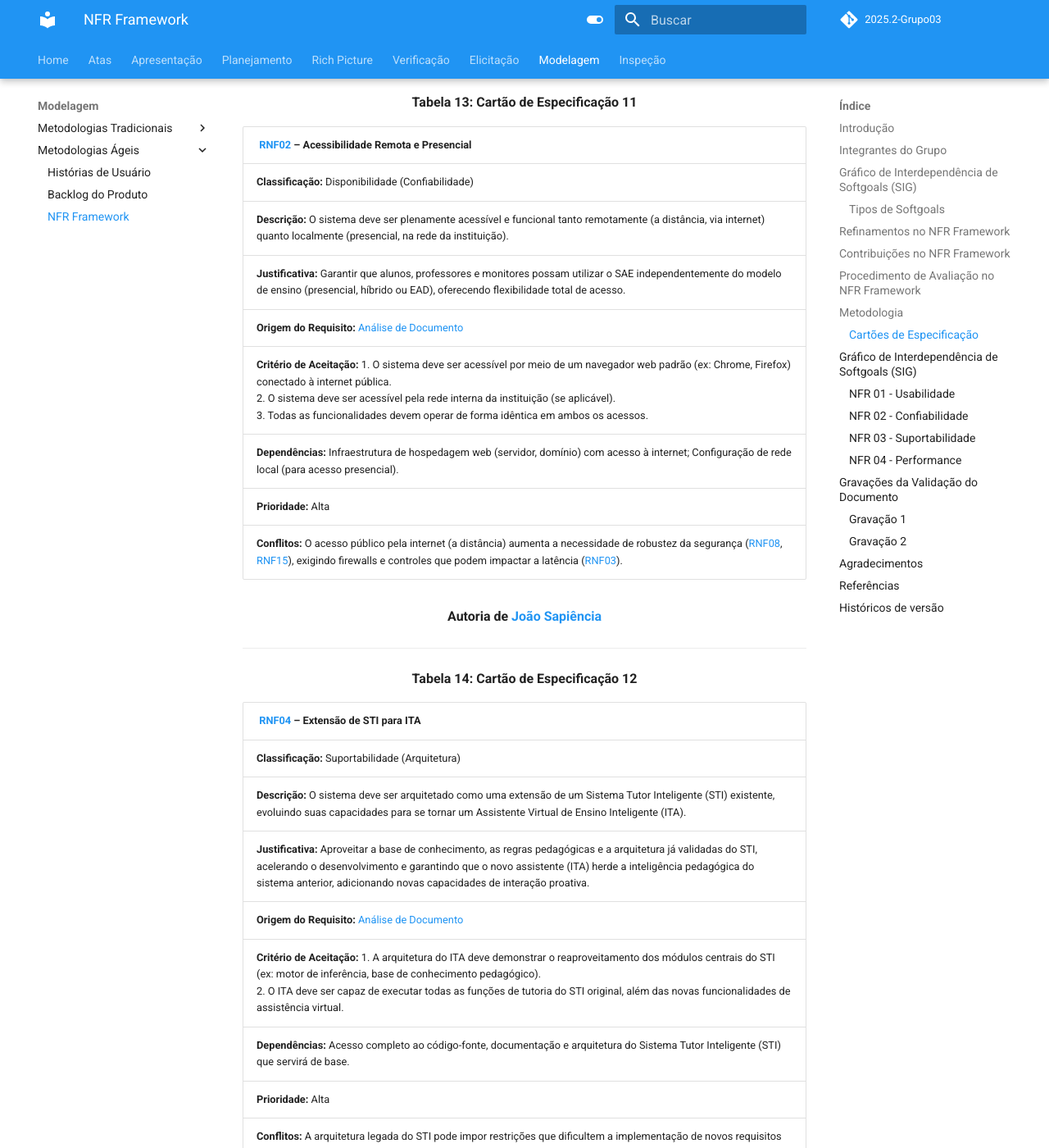
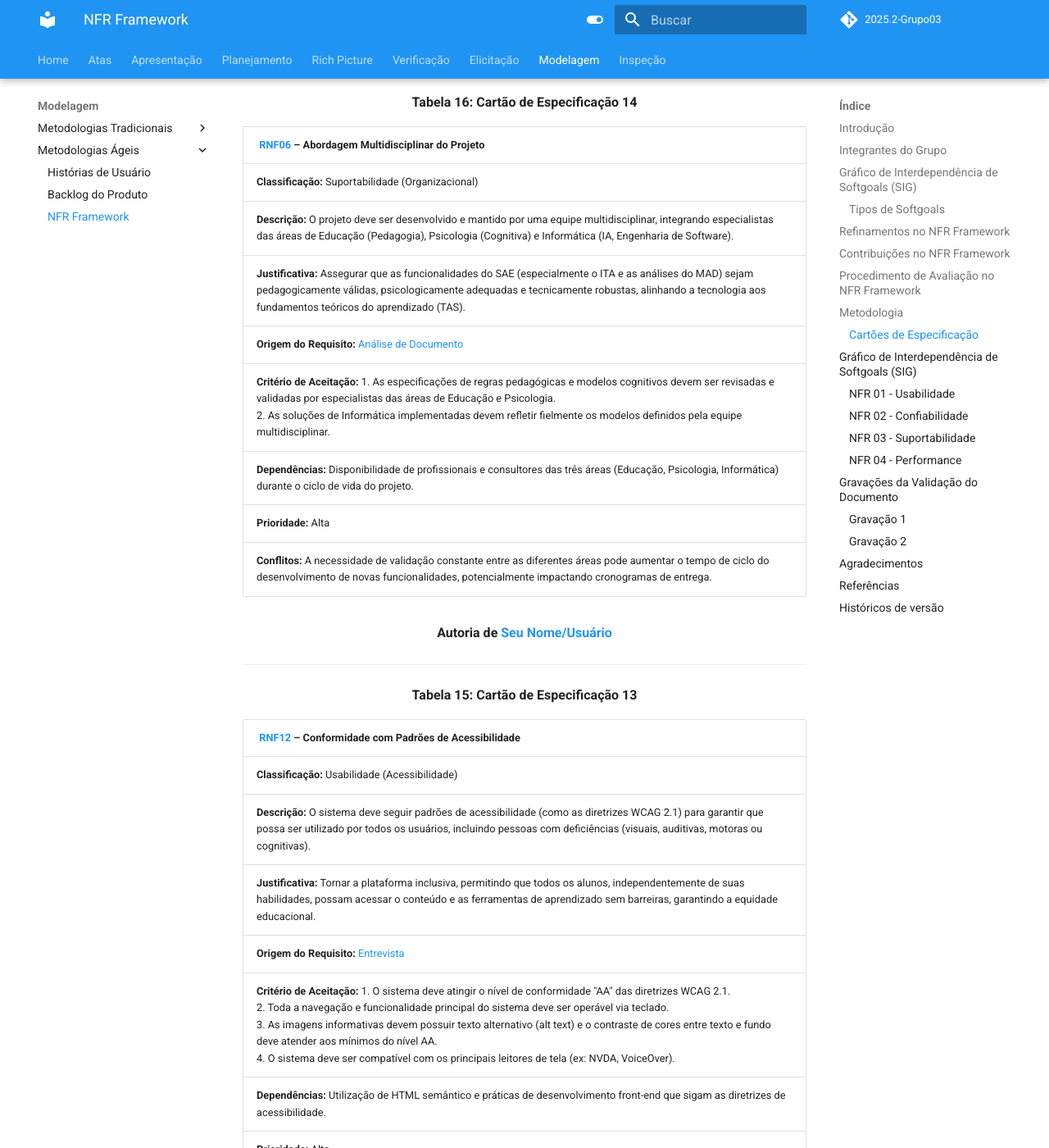
Before and after one commit to Requisitos-de-Software/2025.2-Grupo03, an MkDocs documentation site: the page built from docs/Modelagem/nfr_framework.md, in a window 1280 px wide and 1400 px high, scrolled down 13369 px. Shown: the whole window at 82% size. Built offline with MkDocs 1.6.1 and Material for MkDocs 9.7.7, drawn with Linux system fonts in a browser that asks for light colours; comment, search, counter and statistics services are not loaded; some of the changed text lies outside the part shown.

Commit message:
Update nfr_framework.md

```diff
--- a/docs/Modelagem/nfr_framework.md
+++ b/docs/Modelagem/nfr_framework.md
@@ -322,37 +322,37 @@ Um cartão de especificação é uma forma de registrar de maneira estruturada o
 
 ---
 
-<div align="center"><strong>Tabela 13: Cartão de Especificação 11</strong></div>
+<div align="center"><strong>Tabela 16: Cartão de Especificação 14</strong></div>
 
-|  [RNF02](https://requisitos-de-software.github.io/2025.2-Grupo03/Elicitacao/requisitos_elicitados/#requisitos-nao-funcionais) – Acessibilidade Remota e Presencial|
+|  [RNF06](https://requisitos-de-software.github.io/2025.2-Grupo03/Elicitacao/requisitos_elicitados/#requisitos-nao-funcionais) – Abordagem Multidisciplinar do Projeto|
 |---------------------------|
-| **Classificação:** Disponibilidade (Confiabilidade) |
-**Descrição:** O sistema deve ser plenamente acessível e funcional tanto remotamente (a distância, via internet) quanto localmente (presencial, na rede da instituição). |
-**Justificativa:** Garantir que alunos, professores e monitores possam utilizar o SAE independentemente do modelo de ensino (presencial, híbrido ou EAD), oferecendo flexibilidade total de acesso. |
+| **Classificação:** Suportabilidade (Organizacional) |
+**Descrição:** O projeto deve ser desenvolvido e mantido por uma equipe multidisciplinar, integrando especialistas das áreas de Educação (Pedagogia), Psicologia (Cognitiva) e Informática (IA, Engenharia de Software). |
+**Justificativa:** Assegurar que as funcionalidades do SAE (especialmente o ITA e as análises do MAD) sejam pedagogicamente válidas, psicologicamente adequadas e tecnicamente robustas, alinhando a tecnologia aos fundamentos teóricos do aprendizado (TAS). |
 **Origem do Requisito:** [Análise de Documento](https://requisitos-de-software.github.io/2025.2-Grupo03/Elicitacao/analise_de_documentos/#requisitos-nao-funcionais) |
-**Critério de Aceitação:** 1. O sistema deve ser acessível por meio de um navegador web padrão (ex: Chrome, Firefox) conectado à internet pública.<br> 2. O sistema deve ser acessível pela rede interna da instituição (se aplicável).<br> 3. Todas as funcionalidades devem operar de forma idêntica em ambos os acessos. |
-**Dependências:** Infraestrutura de hospedagem web (servidor, domínio) com acesso à internet; Configuração de rede local (para acesso presencial). |
+**Critério de Aceitação:** 1. As especificações de regras pedagógicas e modelos cognitivos devem ser revisadas e validadas por especialistas das áreas de Educação e Psicologia.<br> 2. As soluções de Informática implementadas devem refletir fielmente os modelos definidos pela equipe multidisciplinar. |
+**Dependências:** Disponibilidade de profissionais e consultores das três áreas (Educação, Psicologia, Informática) durante o ciclo de vida do projeto. |
 **Prioridade:** Alta |
-**Conflitos:** O acesso público pela internet (a distância) aumenta a necessidade de robustez da segurança ([RNF08](https://requisitos-de-software.github.io/2025.2-Grupo03/Elicitacao/requisitos_elicitados/#requisitos-nao-funcionais), [RNF15](https://requisitos-de-software.github.io/2025.2-Grupo03/Elicitacao/requisitos_elicitados/#requisitos-nao-funcionais)), exigindo firewalls e controles que podem impactar a latência ([RNF03](https://requisitos-de-software.github.io/2025.2-Grupo03/Elicitacao/requisitos_elicitados/#requisitos-nao-funcionais)). |
+**Conflitos:** A necessidade de validação constante entre as diferentes áreas pode aumentar o tempo de ciclo do desenvolvimento de novas funcionalidades, potencialmente impactando cronogramas de entrega. |
 
-<div align="center"><strong>Autoria de <a href="https://github.com/JoaoSapiencia">João Sapiência</a></strong></div>
+<div align="center"><strong>Autoria de <a href="https://github.com/usuario">Seu Nome/Usuário</a></strong></div>
 
 ---
 
-<div align="center"><strong>Tabela 14: Cartão de Especificação 12</strong></div>
+<div align="center"><strong>Tabela 15: Cartão de Especificação 13</strong></div>
 
-|  [RNF04](https://requisitos-de-software.github.io/2025.2-Grupo03/Elicitacao/requisitos_elicitados/#requisitos-nao-funcionais) – Extensão de STI para ITA|
+|  [RNF12](https://requisitos-de-software.github.io/2025.2-Grupo03/Elicitacao/requisitos_elicitados/#requisitos-nao-funcionais) – Conformidade com Padrões de Acessibilidade|
 |---------------------------|
-| **Classificação:** Suportabilidade (Arquitetura) |
-**Descrição:** O sistema deve ser arquitetado como uma extensão de um Sistema Tutor Inteligente (STI) existente, evoluindo suas capacidades para se tornar um Assistente Virtual de Ensino Inteligente (ITA). |
-**Justificativa:** Aproveitar a base de conhecimento, as regras pedagógicas e a arquitetura já validadas do STI, acelerando o desenvolvimento e garantindo que o novo assistente (ITA) herde a inteligência pedagógica do sistema anterior, adicionando novas capacidades de interação proativa. |
-**Origem do Requisito:** [Análise de Documento](https://requisitos-de-software.github.io/2025.2-Grupo03/Elicitacao/analise_de_documentos/#requisitos-nao-funcionais) |
-**Critério de Aceitação:** 1. A arquitetura do ITA deve demonstrar o reaproveitamento dos módulos centrais do STI (ex: motor de inferência, base de conhecimento pedagógico).<br> 2. O ITA deve ser capaz de executar todas as funções de tutoria do STI original, além das novas funcionalidades de assistência virtual. |
-**Dependências:** Acesso completo ao código-fonte, documentação e arquitetura do Sistema Tutor Inteligente (STI) que servirá de base. |
+| **Classificação:** Usabilidade (Acessibilidade) |
+**Descrição:** O sistema deve seguir padrões de acessibilidade (como as diretrizes WCAG 2.1) para garantir que possa ser utilizado por todos os usuários, incluindo pessoas com deficiências (visuais, auditivas, motoras ou cognitivas). |
+**Justificativa:** Tornar a plataforma inclusiva, permitindo que todos os alunos, independentemente de suas habilidades, possam acessar o conteúdo e as ferramentas de aprendizado sem barreiras, garantindo a equidade educacional. |
+**Origem do Requisito:** [Entrevista](https://requisitos-de-software.github.io/2025.2-Grupo03/Elicitacao/entrevista/) |
+**Critério de Aceitação:** 1. O sistema deve atingir o nível de conformidade "AA" das diretrizes WCAG 2.1.<br> 2. Toda a navegação e funcionalidade principal do sistema deve ser operável via teclado.<br> 3. As imagens informativas devem possuir texto alternativo (alt text) e o contraste de cores entre texto e fundo deve atender aos mínimos do nível AA.<br> 4. O sistema deve ser compatível com os principais leitores de tela (ex: NVDA, VoiceOver). |
+**Dependências:** Utilização de HTML semântico e práticas de desenvolvimento front-end que sigam as diretrizes de acessibilidade. |
 **Prioridade:** Alta |
-**Conflitos:** A arquitetura legada do STI pode impor restrições que dificultem a implementação de novos requisitos de performance ([RNF03](https://requisitos-de-software.github.io/2025.2-Grupo03/Elicitacao/requisitos_elicitados/#requisitos-nao-funcionais)) ou escalabilidade ([RNF14](https://requisitos-de-software.github.io/2025.2-Grupo03/Elicitacao/requisitos_elicitados/#requisitos-nao-funcionais)). |
+**Conflitos:** Nenhum conflito direto identificado. Pode exigir um esforço de design e desenvolvimento mais detalhado para componentes interativos complexos, como os gráficos do [RNF10](https://requisitos-de-software.github.io/2025.2-Grupo03/Elicitacao/requisitos_elicitados/#requisitos-nao-funcionais). |
 
-<div align="center"><strong>Autoria de <a href="https://github.com/JoaoSapiencia">João Sapiência</a></strong></div>
+<div align="center"><strong>Autoria de <a href="https://github.com/usuario">Seu Nome/Usuário</a></strong></div>
 
 ---
 
```
